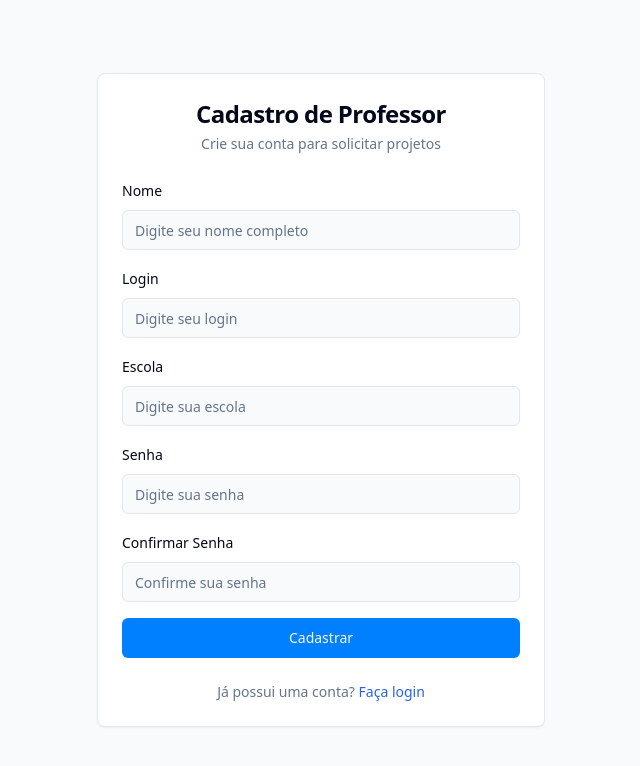
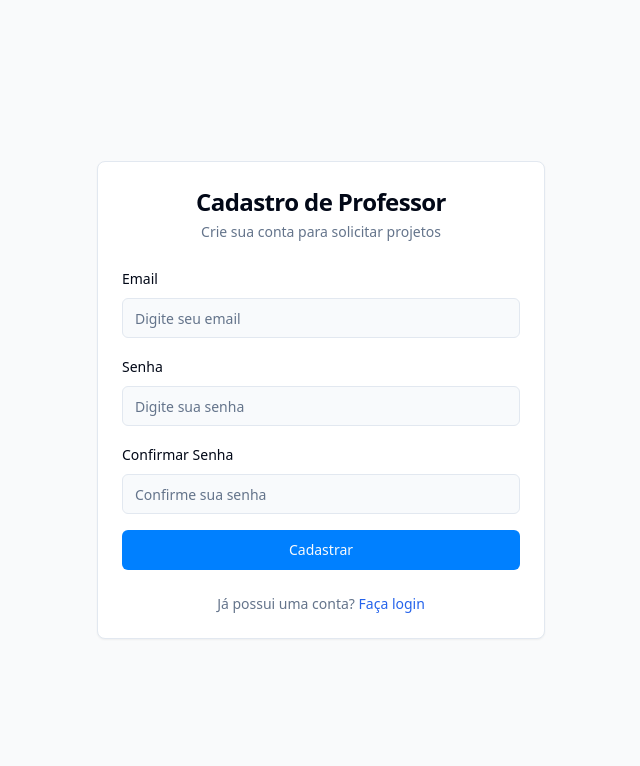
Before and after one commit to diegopeon/atlas-web-project-frontend, a React (Vite) app: page /cadastro-professor in a window 1280 px wide. Shown: the top 766 px of the page, without its empty margins (319-959 px from the left). Built offline with nearby package versions, Linux system fonts and the light colour scheme.

Commit message:
Fix: Update registration form
Refactor registration form to use only login and password fields.

```diff
--- a/src/pages/CadastroProfessor.tsx
+++ b/src/pages/CadastroProfessor.tsx
@@ -28,9 +28,7 @@ import AuthService from "@/services/auth.service";
 import { AlertCircle } from "lucide-react";
 
 const professorSchema = z.object({
-  nome: z.string().min(1, "Nome é obrigatório"),
-  login: z.string().min(1, "Login é obrigatório"),
-  escola: z.string().min(1, "Escola é obrigatória"),
+  login: z.string().min(1, "Login é obrigatório").email("Formato de email inválido"),
   password: z.string().min(6, "Senha deve ter pelo menos 6 caracteres"),
   confirmPassword: z.string().min(1, "Confirme sua senha"),
 }).refine((data) => data.password === data.confirmPassword, {
@@ -49,9 +47,7 @@ const CadastroProfessor: React.FC = () => {
   const form = useForm<ProfessorFormData>({
     resolver: zodResolver(professorSchema),
     defaultValues: {
-      nome: "",
       login: "",
-      escola: "",
       password: "",
       confirmPassword: "",
     },
@@ -63,9 +59,7 @@ const CadastroProfessor: React.FC = () => {
       setError(null);
 
       await AuthService.registerProfessor({
-        nome: data.nome,
         login: data.login,
-        escola: data.escola,
         password: data.password,
         role: "PROFESSOR",
       });
@@ -113,47 +107,14 @@ const CadastroProfessor: React.FC = () => {
               >
                 <FormField
                   control={form.control}
-                  name="nome"
-                  render={({ field }) => (
-                    <FormItem>
-                      <FormLabel>Nome</FormLabel>
-                      <FormControl>
-                        <Input
-                          placeholder="Digite seu nome completo"
-                          {...field}
-                          disabled={isLoading}
-                        />
-                      </FormControl>
-                      <FormMessage />
-                    </FormItem>
-                  )}
-                />
-                <FormField
-                  control={form.control}
                   name="login"
                   render={({ field }) => (
                     <FormItem>
-                      <FormLabel>Login</FormLabel>
+                      <FormLabel>Email</FormLabel>
                       <FormControl>
                         <Input
-                          placeholder="Digite seu login"
-                          {...field}
-                          disabled={isLoading}
-                        />
-                      </FormControl>
-                      <FormMessage />
-                    </FormItem>
-                  )}
-                />
-                <FormField
-                  control={form.control}
-                  name="escola"
-                  render={({ field }) => (
-                    <FormItem>
-                      <FormLabel>Escola</FormLabel>
-                      <FormControl>
-                        <Input
-                          placeholder="Digite sua escola"
+                          type="email"
+                          placeholder="Digite seu email"
                           {...field}
                           disabled={isLoading}
                         />
--- a/src/types/index.ts
+++ b/src/types/index.ts
@@ -1,11 +1,8 @@
-
 // User types
 export interface User {
   id: string;
   login: string;
   role: "ADMINISTRADOR" | "PROFESSOR";
-  escola?: string;
-  nome?: string;
 }
 
 export interface AuthResponse {
@@ -20,15 +17,12 @@ export interface LoginCredentials {
 export interface RegisterProfessorData {
   login: string;
   password: string;
-  escola: string;
-  nome: string;
   role: "PROFESSOR";
 }
 
 export interface RegisterAdminData {
   login: string;
   password: string;
-  nome: string;
   role: "ADMINISTRADOR";
 }
 
```
Also changed, not shown: src/hooks/useAuth.tsx (renamed from src/hooks/useAuth.ts).
